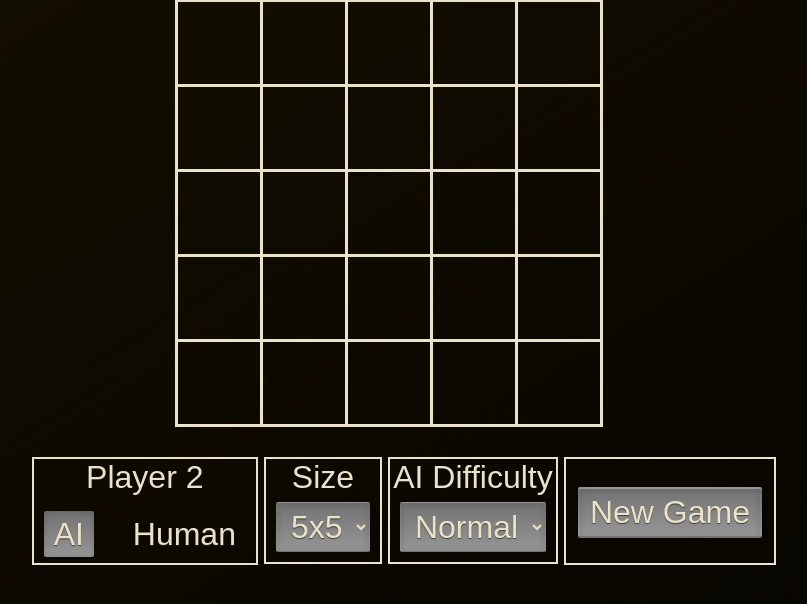
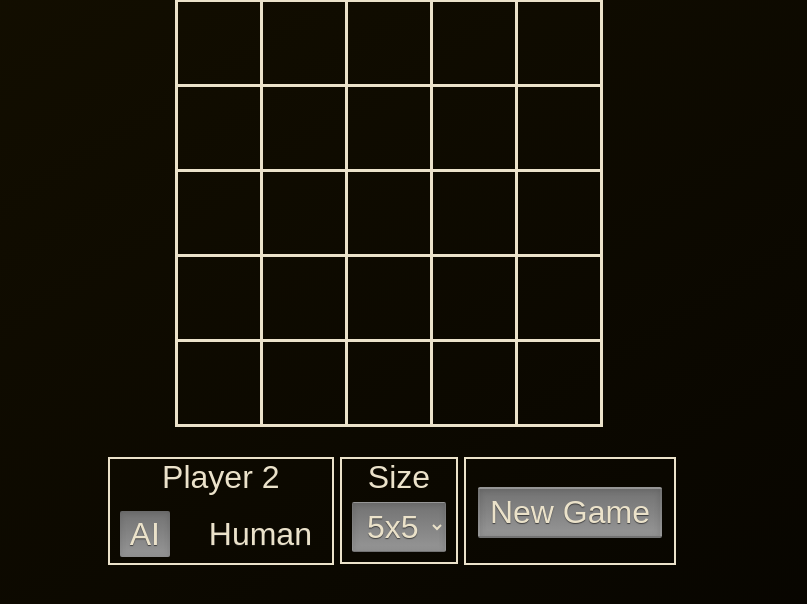
Before and after one commit to Poachman/HouseAppChallenge, a PHP site: page / in a window 1280 px wide. Shown: the part 137-741 px from the top of the page, without its empty margins (251-1058 px from the left). Run offline with PHP 8.4, Linux system fonts and the light colour scheme.

Commit message:
Removed difficulty selection

```diff
--- a/index.html
+++ b/index.html
@@ -18,14 +18,6 @@
 			<button class="btn" id="reset">New Game</button>
 		</div>
 		<div>
-			<span id="sizeTitle">AI Difficulty</span>
-			<select id="diffSelect">
-				<option value="1">Easy</option>
-				<option value="2" selected>Normal</option>
-				<option value="3">Hard</option>
-			</select>
-		</div>
-		<div>
 			<span id="sizeTitle">Size</span>
 			<select id="sizeSelect">
 				<option>3x3</option>
--- a/style.css
+++ b/style.css
@@ -40,7 +40,7 @@ td.new { font-size: 40pt; }
 #options {
 	font-size: 24pt;
 	margin: 30px auto;
-	width: 780px;
+	width: 580px;
 }
 
 #options div span {
```
